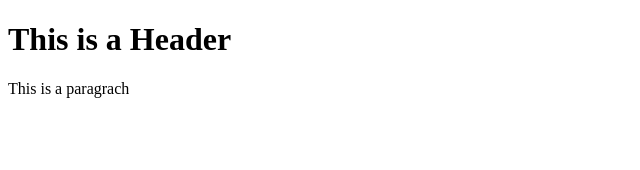
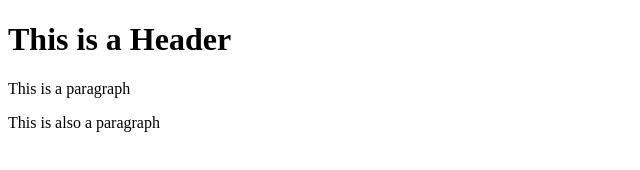
Before and after one commit to Gilplus3/git-test, a plain HTML site: page index.html in a window 1280 px wide. Shown: the whole page, without its empty margins (0-640 px from the left). Drawn offline with Linux system fonts and the light colour scheme.

Commit message:
Second commit

```diff
--- a/index.html
+++ b/index.html
@@ -2,6 +2,7 @@
 <html>
     <body>
         <h1>This is a Header</h1>
-        <p>This is a paragrach</p>
+        <p>This is a paragraph</p>
+        <p>This is also a paragraph</p>
     </body>
 </html>
```
